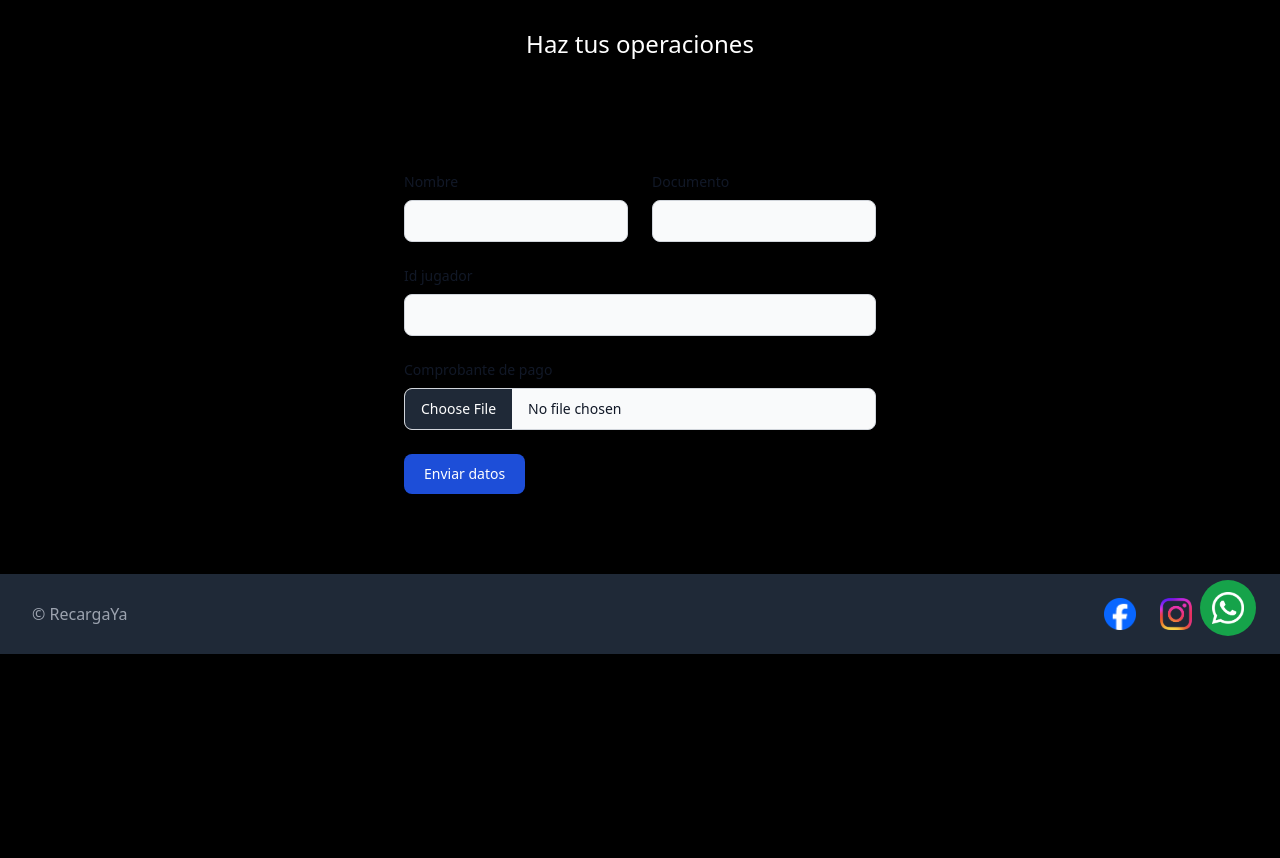
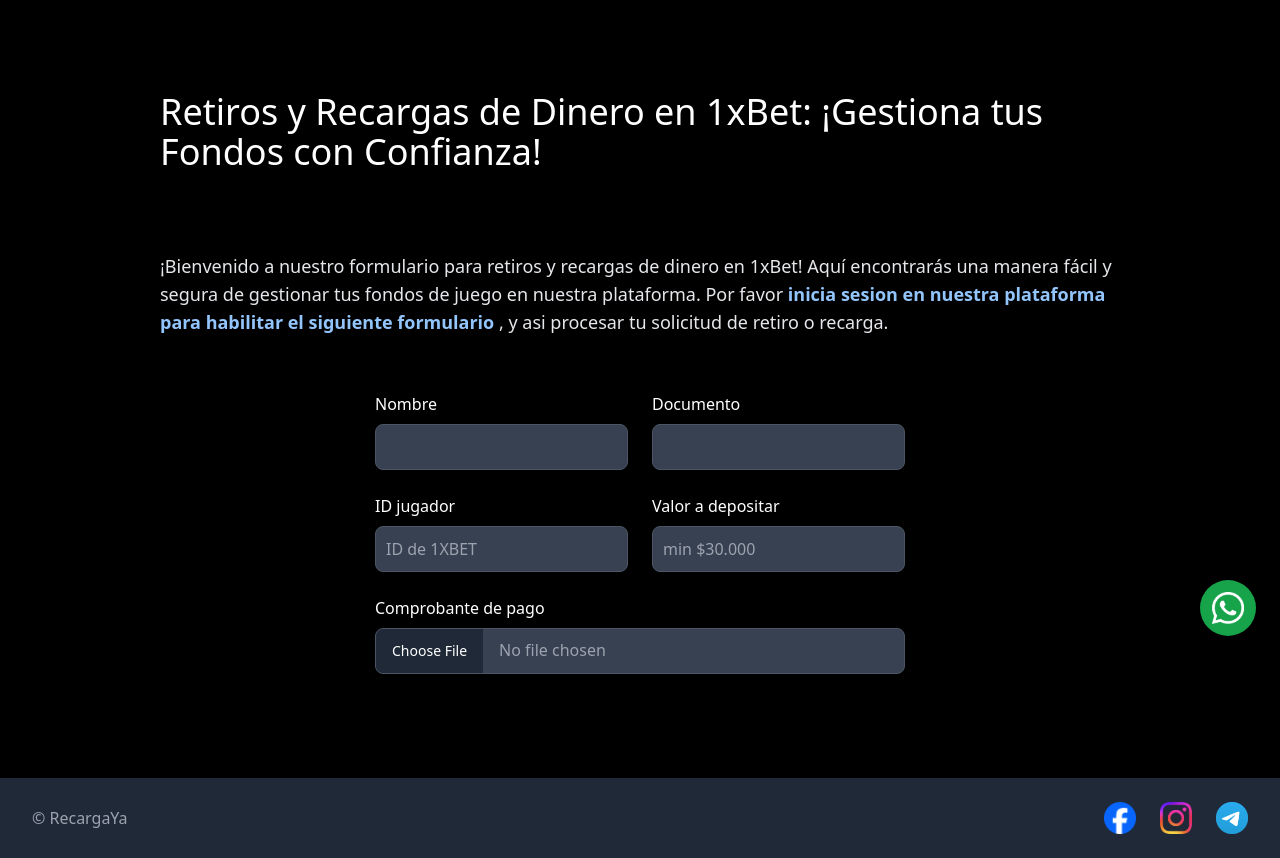
Before and after one commit to AndresR17/Precargaya, a PHP site: page /Precargaya/views/operaciones.php in a window 1280 px wide. Shown: the part 68-926 px from the top of the page. Before the commit the page ends 722 px from the top, so only its background shows below. Run offline with PHP 8.4, Linux system fonts and the light colour scheme; some libraries are stand-ins or nearby versions.

Commit message:
se creo formulario para depositar

```diff
--- /dev/null
+++ b/composer.json
@@ -0,0 +1,5 @@
+{
+    "require": {
+        "vlucas/phpdotenv": "^5.6"
+    }
+}
--- a/config/login.php
+++ b/config/login.php
@@ -62,4 +62,7 @@ if ($_SERVER['REQUEST_METHOD'] === 'POST') {
         echo 2;
         exit();
     }
+}else {
+    header('location:../index.php');
 }
+?>
--- a/layouts/header.php
+++ b/layouts/header.php
@@ -1,10 +1,15 @@
 <?php
 define('BASE_URL', 'http://localhost/Precargaya/');
 
+session_start();
 
-session_start();
+//sesion cuando algun usuario esta logeado
 if(isset($_SESSION['user'])){
     $user = $_SESSION['user'];
+}
+
+if (!isset($_SESSION['csrf_token'])) {
+    $_SESSION['csrf_token'] = bin2hex(random_bytes(32)); // Genera un token CSRF único
 }
 
 ?>
--- a/views/operaciones.php
+++ b/views/operaciones.php
@@ -3,35 +3,54 @@ require_once('../layouts/header.php');
 require_once(__DIR__ . '/../layouts/nav.php');
 ?>
 
-<section class="flex flex-col xl:flex-row my-[6rem] mx-5 md:mx-[2rem] lg:mx-[5rem] xl:mx-[10rem] items-center justify-center">
-    <h1 class="text-white text-2xl">Haz tus operaciones</h1>
+<section class="flex flex-col xl:flex-row mt-[10rem] mb-[5rem] mx-5 md:mx-[2rem] lg:mx-[5rem] xl:mx-[10rem] items-center justify-center">
+    <h1 class="text-white text-4xl">Retiros y Recargas de Dinero en 1xBet: ¡Gestiona tus Fondos con Confianza!</h1>
+</section>
+
+<section class="flex flex-col xl:flex-row mx-5 md:mx-[2rem] lg:mx-[5rem] xl:mx-[10rem] items-center justify-center">
+    <?php if (isset($_SESSION['user'])) :  ?>
+        <p class="text-gray-200 text-lg">¡Bienvenido a nuestro formulario para retiros y recargas de dinero en 1xBet! Aquí encontrarás una manera fácil y segura de gestionar tus fondos de juego en nuestra plataforma. Por favor, completa los campos a continuación con la información requerida para procesar tu solicitud de retiro o recarga.</p>
+    <?php else : ?>
+        <p class="text-gray-200 text-lg">¡Bienvenido a nuestro formulario para retiros y recargas de dinero en 1xBet! Aquí encontrarás una manera fácil y segura de gestionar tus fondos de juego en nuestra plataforma. Por favor <span class="font-semibold text-blue-300">inicia sesion en nuestra plataforma para habilitar el siguiente formulario</span> , y asi procesar tu solicitud de retiro o recarga.</p>
+    <?php endif; ?>
 </section>
 
 <section data-aos="zoom-in-down" class="flex flex-col items-center justify-center md:space-y-6 lg:space-x-4 my-10 mx-5 md:mx-[2rem] xl:mx-[10rem] p-4">
 
-    <form method="POST" action="<?= BASE_URL . 'config/datosTelegram.php'?>" enctype="multipart/form-data" >
-        <div class="grid gap-6 mb-6 md:grid-cols-2">
+    <form method="POST" action="<?= BASE_URL . 'config/datosTelegram.php'; ?>" enctype="multipart/form-data" autocomplete="off">
+        <input type="hidden" name="csrf_token" value="<?= $_SESSION['csrf_token']; ?>">
+        <div class="grid gap-6 md:grid-cols-2">
             <div>
-                <label for="name-ope" class="block mb-2 text-sm font-medium text-gray-900 dark:text-white">Nombre</label>
-                <input type="text" id="name-ope" name="name-ope" class="bg-gray-50 border border-gray-300 text-gray-900 text-sm rounded-lg focus:ring-blue-500 focus:border-blue-500 block w-full p-2.5 dark:bg-gray-700 dark:border-gray-600 dark:placeholder-gray-400 dark:text-white dark:focus:ring-blue-500 dark:focus:border-blue-500" required />
+                <label for="name-ope" class="block mb-2 text-base font-medium text-white">Nombre</label>
+                <input type="text" id="name-ope" name="name-ope" class="border text-base rounded-lg focus:border-blue-500 block w-full p-2.5 bg-gray-700 border-gray-600 text-white focus:ring-blue-500 focus:border-blue-500 focus:bg-gray-700" value="<?= isset($_SESSION['user']) ? $user['name'] : ''; ?>" />
             </div>
             <div>
-                <label for="doc-ope" class="block mb-2 text-sm font-medium text-gray-900 dark:text-white">Documento</label>
-                <input type="text" id="doc-ope" name="doc-ope" class="bg-gray-50 border border-gray-300 text-gray-900 text-sm rounded-lg focus:ring-blue-500 focus:border-blue-500 block w-full p-2.5 dark:bg-gray-700 dark:border-gray-600 dark:placeholder-gray-400 dark:text-white dark:focus:ring-blue-500 dark:focus:border-blue-500" required />
+                <label for="doc-ope" class="block mb-2 text-base font-medium text-white">Documento</label>
+                <input type="text" id="doc-ope" name="doc-ope" class="border text-base rounded-lg focus:border-blue-500 block w-full p-2.5 bg-gray-700 border-gray-600 text-white focus:ring-blue-500 focus:border-blue-500" value="<?= isset($_SESSION['user']) ? $user['documento'] : ''; ?>" />
             </div>
-        </div>
-        <div class="mb-6">
-            <label for="idJugador-ope" class="block mb-2 text-sm font-medium text-gray-900 dark:text-white">Id jugador</label>
-            <input type="text" id="idJugador-ope" name="idJugador-ope" class="bg-gray-50 border border-gray-300 text-gray-900 text-sm rounded-lg focus:ring-blue-500 focus:border-blue-500 block w-full p-2.5 dark:bg-gray-700 dark:border-gray-600 dark:placeholder-gray-400 dark:text-white dark:focus:ring-blue-500 dark:focus:border-blue-500" required />
-        </div>
-        <div class="mb-6">
-            <label class="block mb-2 text-sm font-medium text-gray-900 dark:text-white" for="file_input">Comprobante de pago</label>
-            <input class="block w-full text-sm text-gray-900 border border-gray-300 rounded-lg cursor-pointer bg-gray-50 dark:text-gray-400 focus:outline-none dark:bg-gray-700 dark:border-gray-600 dark:placeholder-gray-400" id="file_input" name="com-ope" type="file">
+
+            <div class="mb-6">
+                <label for="idJugador-ope" class="block mb-2 text-base font-medium text-white">ID jugador</label>
+                <input type="text" id="idJugador-ope" name="idJugador-ope" class="border text-base rounded-lg focus:border-blue-500 block w-full p-2.5 bg-gray-700 border-gray-600 text-white focus:ring-blue-500 focus:border-blue-500" placeholder="ID de 1XBET"/>
+            </div>
+            <div class="mb-6">
+                <label for="idJugador-ope" class="block mb-2 text-base font-medium text-white">Valor a depositar</label>
+                <input type="text" id="idJugador-ope" name="idJugador-ope" class="border text-base rounded-lg focus:border-blue-500 block w-full p-2.5 bg-gray-700 border-gray-600 text-white focus:ring-blue-500 focus:border-blue-500" placeholder="min $30.000"/>
+            </div>
+
         </div>
 
-        <button type="submit" class="text-white bg-blue-700 hover:bg-blue-800 focus:ring-4 focus:outline-none focus:ring-blue-300 font-medium rounded-lg text-sm w-full sm:w-auto px-5 py-2.5 text-center dark:bg-blue-600 dark:hover:bg-blue-700 dark:focus:ring-blue-800">Enviar datos</button>
+        <div class="mb-6">
+            <label class="block mb-2 text-base font-medium text-white" for="file_input">Comprobante de pago</label>
+            <input class="block w-full text-base border rounded-lg cursor-pointer text-gray-400 focus:outline-none bg-gray-700 border-gray-600" id="file_input" name="com-ope" type="file">
+        </div>
+
+        <?php if (isset($_SESSION['user'])) : ?>
+            <button type="submit" class="bg-blue-700 hover:bg-blue-600 text-white  focus:ring-4 focus:outline-none focus:ring-blue-300 font-medium rounded-lg text-base w-full sm:w-auto px-8 py-2.5 text-center transition hover:scale-110">Realizar operacion</button>
+        <?php endif; ?>
+
     </form>
 
 </section>
 
-<?php require_once(__DIR__ . '/../layouts/footer.php') ?>
+<?php require_once(__DIR__ . '/../layouts/footer.php'); ?>
```
Also changed, not shown: config/datosTelegram.php (+11 -1 lines), db/database.sql (+9 -0 lines), views/.htaccess (added), 2 other files.
